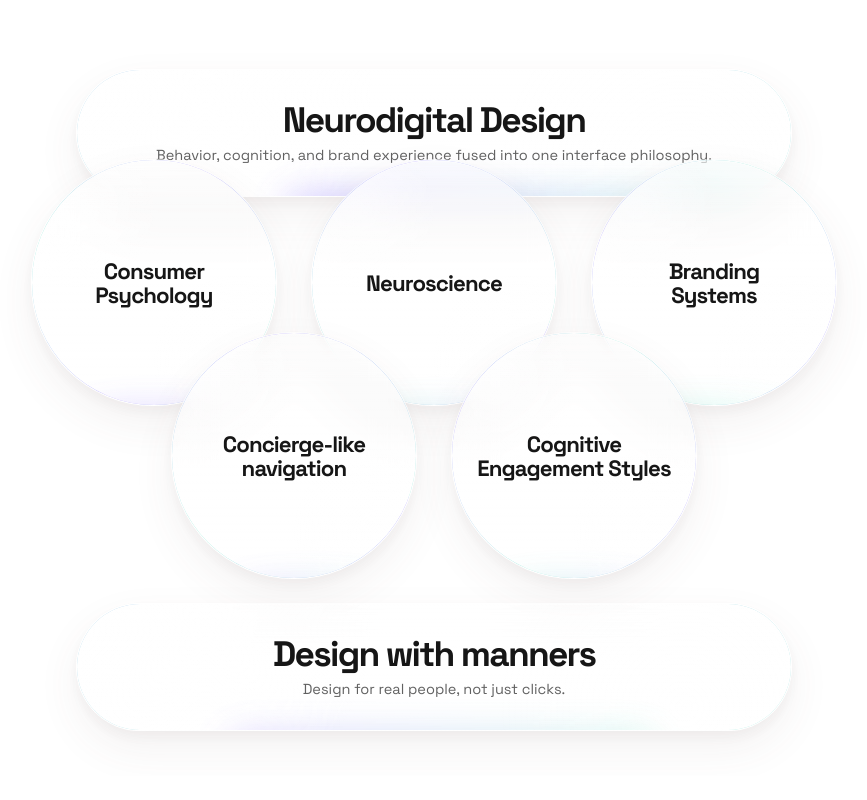
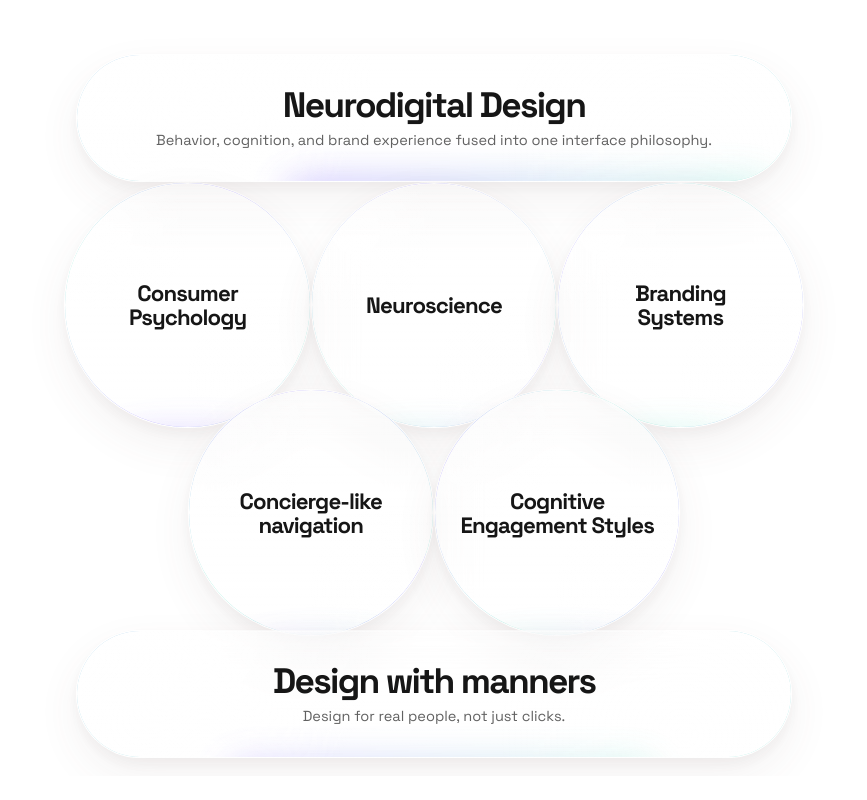
Before and after one commit to WeAreInternauts/neurodigital-design-map, a plain HTML site: page index.html in a window 1280 px wide. Shown: the whole page, without its empty margins (206-1073 px from the left). Drawn offline with Linux system fonts and the light colour scheme.

Commit message:
Tighten layout: bubbles now touch tangentially with no overlap

```diff
--- a/index.html
+++ b/index.html
@@ -153,8 +153,8 @@
     }
     /* Stack order: hero (back) → mid row → low row → bottom capsule (front).
        Each layer overlaps the one beneath it for a tactile, layered feel. */
-    .hero   { left: 18%; top: 6%;    z-index: 3;  }
-    .bottom { left: 18%; bottom: 6%; z-index: 12; }
+    .hero   { left: 18%; top: 4%;    z-index: 3;  }
+    .bottom { left: 18%; bottom: 2.4%; z-index: 12; }
 
     .hero h2,
     .bottom h3 { font-size: clamp(1.3rem, 0.85rem + 1.7vw, 2.5rem); letter-spacing: -0.05em; }
@@ -172,16 +172,16 @@
 
     /* mid row — 3 SMALLER circles, evenly spaced under the hero.
        Centers (as % of canvas width): 25%, 50%, 75%. Width = 22%. */
-    .left-mid   { left: 14%; top: 18%; width: 22%; z-index: 5; }
-    .center-mid { left: 39%; top: 18%; width: 22%; z-index: 5; }
-    .right-mid  { left: 64%; top: 18%; width: 22%; z-index: 5; }
+    .left-mid   { left: 17%; top: 21%; width: 22%; z-index: 5; }
+    .center-mid { left: 39%; top: 21%; width: 22%; z-index: 5; }
+    .right-mid  { left: 61%; top: 21%; width: 22%; z-index: 5; }
 
     /* low row — 2 circles aligned with the GAPS between the top 3.
        Gap centers sit at 37.5% and 62.5% of the canvas. Width matches mid
        row (22%) for a consistent rhythm; left = center - 11%. */
-    /* Low row pulled up so it overlaps the mid row, sitting in front of it. */
-    .left-low  { left: 26.5%; top: 41%; width: 22%; z-index: 9; }
-    .right-low { left: 51.5%; top: 41%; width: 22%; z-index: 9; }
+    /* Low row positioned so circles tangentially meet the mid row. */
+    .left-low  { left: 28%; top: 48.6%; width: 22%; z-index: 9; }
+    .right-low { left: 50%; top: 48.6%; width: 22%; z-index: 9; }
 
     /* Tints live ONLY on the rim. Bodies stay clear glass.
        Conic gradients sweep green and purple around the full ring. */
```
